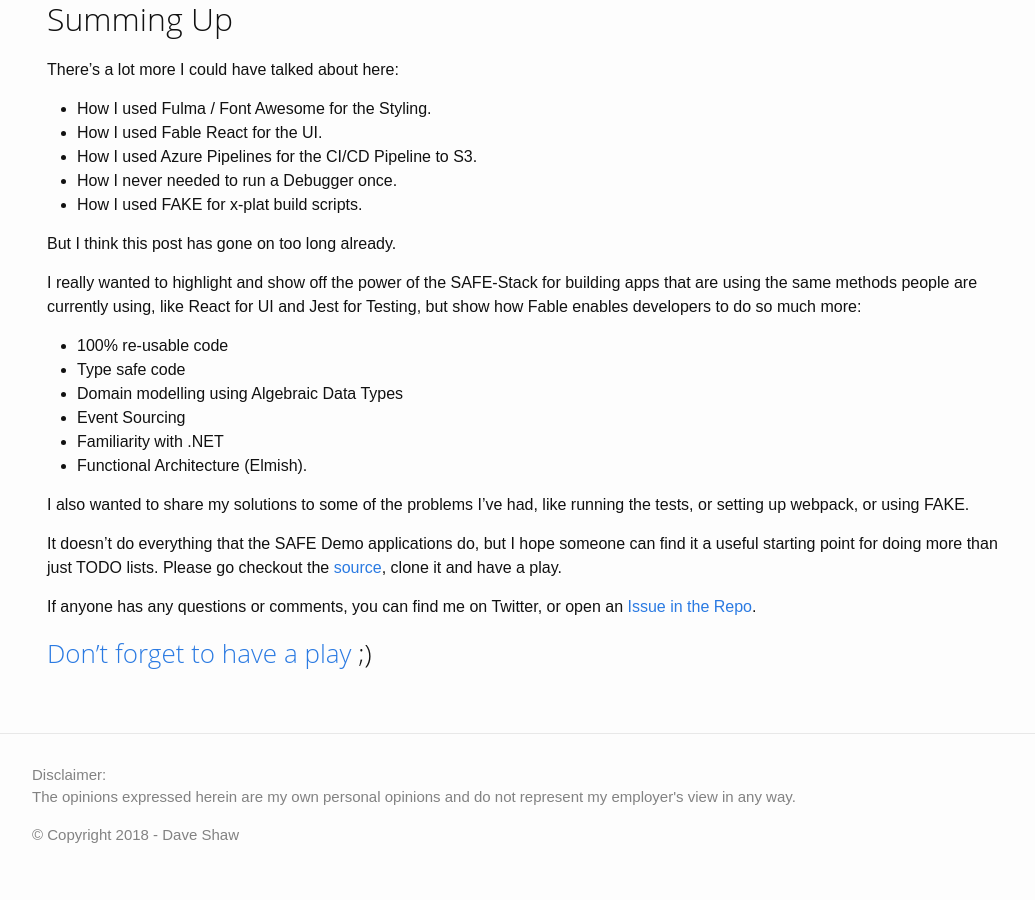
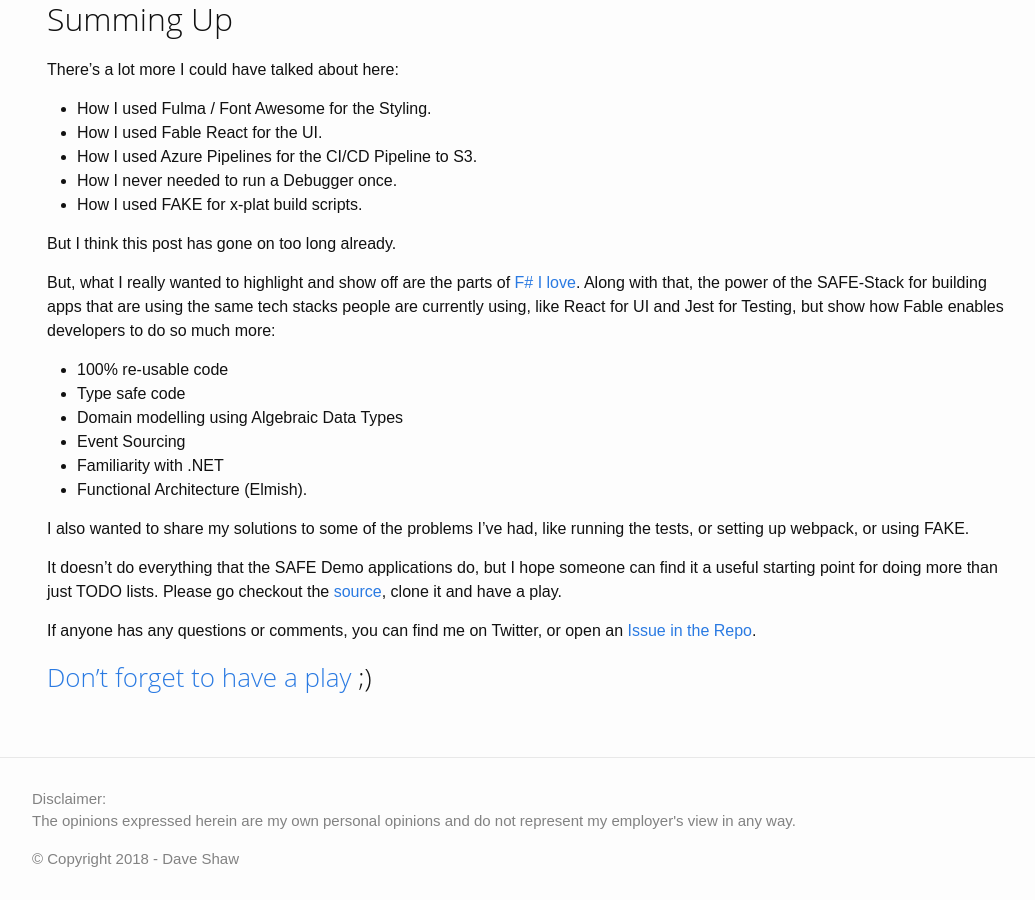
Before and after one commit to xdaDaveShaw/xdaDaveShaw.github.io, a Jekyll site: the page built from blog/_posts/2018-12-21-santas-xmas-list-in-fable.md, in a window 1280 px wide and 900 px high, scrolled down 6428 px. Shown: the whole window, without its empty margins (111-1146 px from the left). Built offline with Jekyll 4.4.1, drawn with Linux system fonts in a browser that asks for light colours; before the commit the page ends 7304 px from its top, so only the background shows below that.

Commit message:
updating summary

```diff
--- a/blog/_posts/2018-12-21-santas-xmas-list-in-fable.md
+++ b/blog/_posts/2018-12-21-santas-xmas-list-in-fable.md
@@ -244,9 +244,10 @@ There's a lot more I could have talked about here:
 
 But I think this post has gone on too long already.
 
-I really wanted to highlight and show off the power of the SAFE-Stack for building apps that
-are using the same methods people are currently using, like
-React for UI and Jest for Testing, but show how Fable enables developers to do so much more:
+But, what I really wanted to highlight and show off are the parts of [F# I love][15].
+Along with that, the power of the SAFE-Stack for building apps that are using the same tech stacks people
+are currently using, like React for UI and Jest for Testing, but show how Fable enables
+developers to do so much more:
 
 - 100% re-usable code
 - Type safe code
```
Also changed, not shown: other parts of blog/_posts/2018-12-21-santas-xmas-list-in-fable.md (+1 -0 lines).
